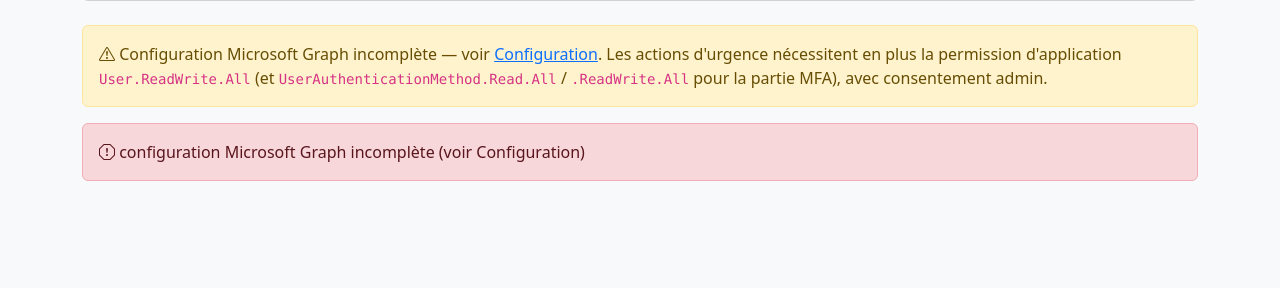
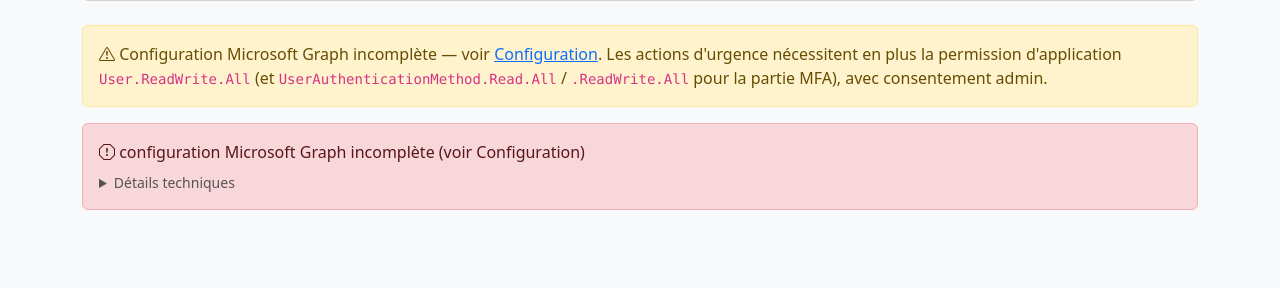
Before and after one commit to Crapoto94/Analyse-mail, a Flask app: page /admin/compte/1 in a window 1280 px wide. Shown: the part 258-546 px from the top of the page. Run offline with Flask 3, Linux system fonts and the light colour scheme; the visitor is signed in with stand-in values (Sample User, id 1); data that the repository does not hold is empty.

Commit message:
Premiers secours : affiche le détail technique complet des erreurs Graph
friendly_graph_error tronque à 140 caractères pour l'affichage principal
(lisible), ce qui coupait le message d'erreur réel avant même le corps
JSON utile au diagnostic. Ajoute un <details> "Détails techniques" avec
le message brut complet, sur la fiche de compte et sur les méthodes MFA.

Co-Authored-By: Claude Sonnet 5 <noreply@anthropic.com>

```diff
--- a/templates/account_firstaid.html
+++ b/templates/account_firstaid.html
@@ -35,7 +35,13 @@
 
 {% if upn %}
     {% if error %}
-    <div class="alert alert-danger"><i class="bi bi-exclamation-octagon"></i> {{ error|friendly_graph_error or error }}</div>
+    <div class="alert alert-danger">
+        <i class="bi bi-exclamation-octagon"></i> {{ error|friendly_graph_error or error }}
+        <details class="mt-2">
+            <summary class="small text-muted" style="cursor:pointer;">Détails techniques</summary>
+            <pre class="small mb-0 mt-1" style="white-space:pre-wrap; word-break:break-word;">{{ error }}</pre>
+        </details>
+    </div>
     {% endif %}
 
     {% if account and account.id %}
@@ -83,6 +89,10 @@
                     {% if auth_methods_error %}
                     <div class="alert alert-secondary small mb-0">
                         <i class="bi bi-info-circle"></i> {{ auth_methods_error|friendly_graph_error or auth_methods_error }}
+                        <details class="mt-2">
+                            <summary class="small text-muted" style="cursor:pointer;">Détails techniques</summary>
+                            <pre class="small mb-0 mt-1" style="white-space:pre-wrap; word-break:break-word;">{{ auth_methods_error }}</pre>
+                        </details>
                     </div>
                     {% elif auth_methods %}
                     <ul class="list-group list-group-flush">
```
